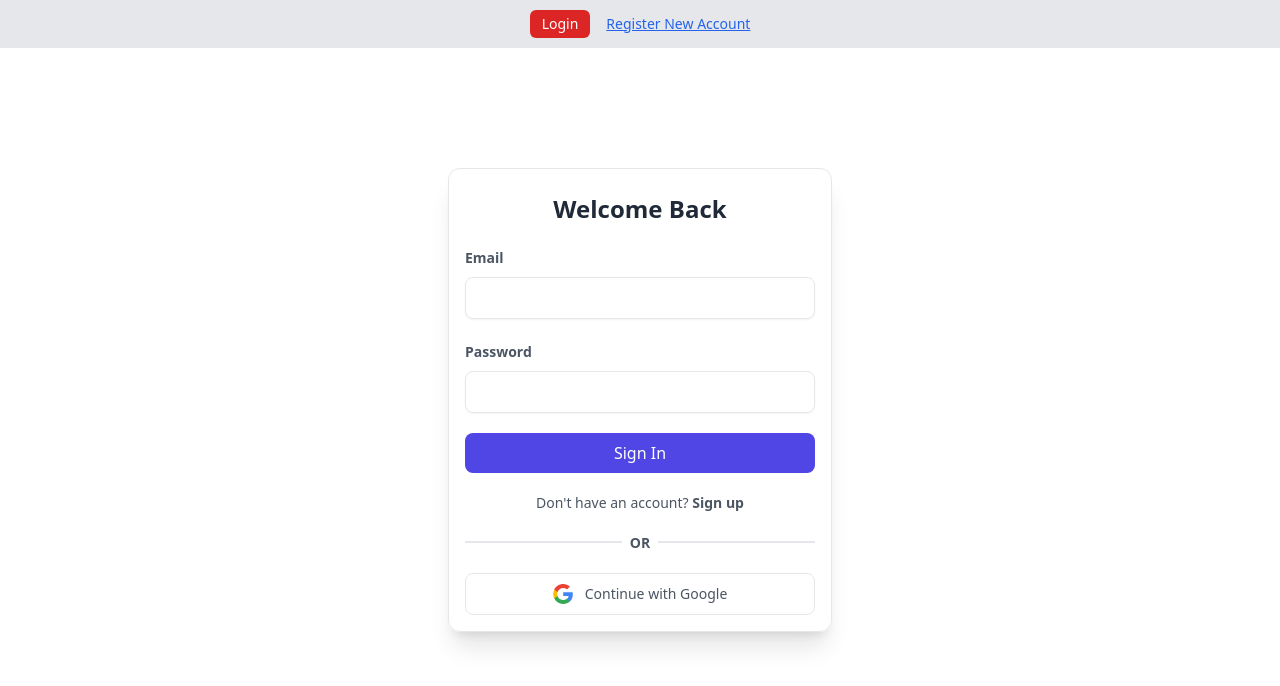
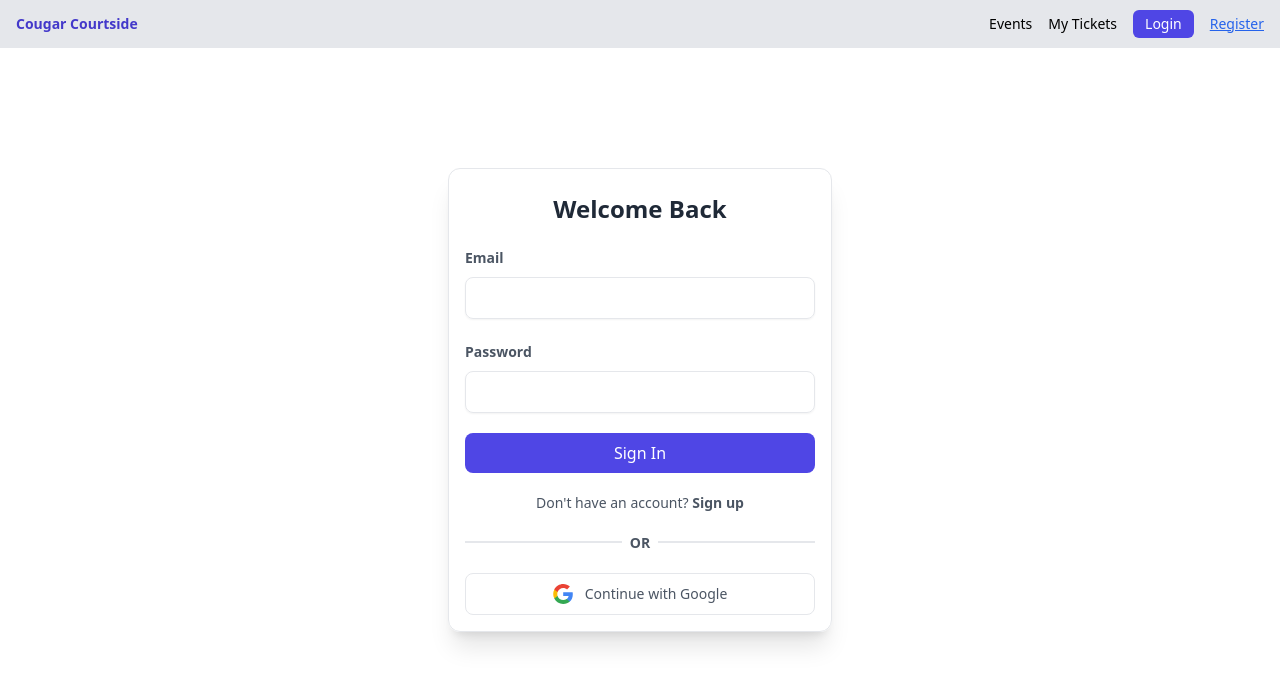
Before and after one commit to MebronCofC/360_Project, a React (Create React App) app: page / in a window 1280 px wide. Shown: the top 686 px of the page. Built offline with nearby package versions, Linux system fonts and the light colour scheme; no server answers.

Commit message:
Update index.jsx for better visuals, and add events and my tickets links
Shows login/register links when no user is logged in, or greets the user and shows a logout button if they are logged in.

```diff
--- a/src/components/header/index.jsx
+++ b/src/components/header/index.jsx
@@ -5,30 +5,67 @@ import { doSignOut } from '../../firebase/auth'
 
 const Header = () => {
     const navigate = useNavigate()
-    const { userLoggedIn } = useAuth()
+    const { userLoggedIn, currentUser } = useAuth() || { userLoggedIn: false, currentUser: null };
+
+  const handleLogout = async () => {
+    try {
+      await doSignOut();
+      navigate("/login");
+    } catch (e) {
+      console.error("Logout failed:", e);
+    }
+  };
     return (
-        <nav className='flex flex-row gap-x-2 w-full z-20 fixed top-0 left-0 h-12 border-b place-content-center items-center bg-gray-200'>
-            {
-                userLoggedIn
-                    ?
+    <nav className="fixed top-0 left-0 z-20 h-12 w-full border-b bg-gray-200">
+      <div className="mx-auto flex h-full max-w-7xl items-center justify-between px-4">
+        {/* Brand / Home */}
+        <Link to="/" className="text-sm font-semibold text-indigo-700 hover:text-indigo-800">
+          Cougar Courtside
+        </Link>
+
+        {/* Primary nav (aligns with your diagrams / use cases) */}
+        <div className="flex items-center gap-x-4">
+          <Link to="/events" className="text-sm hover:text-indigo-700">
+            Events
+          </Link>
+          <Link to="/my-tickets" className="text-sm hover:text-indigo-700">
+            My Tickets
+          </Link>
+
+          {userLoggedIn ? (
             <>
-                        <button onClick={() => { doSignOut().then(() => { navigate('/login') }) }} className='text-sm text-blue-600 underline'>Logout</button>
+              {currentUser?.email && (
+                <span className="hidden sm:inline text-xs text-gray-600">
+                  {currentUser.email}
+                </span>
+              )}
+              <button
+                onClick={handleLogout}
+                className="rounded-md bg-red-600 px-3 py-1 text-sm text-white transition hover:bg-red-700"
+              >
+                Logout
+              </button>
             </>
-                    :
+          ) : (
             <>
-                        {/* Show a button instead of a plain link so it behaves like a control */}
               <button
-                            onClick={() => navigate('/login')}
-                            className='text-sm px-3 py-1 bg-red-600 text-white rounded-md hover:bg-red-700 transition'
+                onClick={() => navigate("/login")}
+                className="rounded-md bg-indigo-600 px-3 py-1 text-sm text-white transition hover:bg-indigo-700"
               >
                 Login
               </button>
-                        <Link className='text-sm text-blue-600 underline ml-2' to={'/register'}>Register New Account</Link>
+              <Link
+                to="/register"
+                className="text-sm text-blue-600 underline hover:text-blue-700"
+              >
+                Register
+              </Link>
             </>
-            }
-
+          )}
+        </div>
+      </div>
     </nav>
-    )
-}
+  );
+};
 
 export default Header
```
Lines whose indentation alone changed are shown as unchanged.
